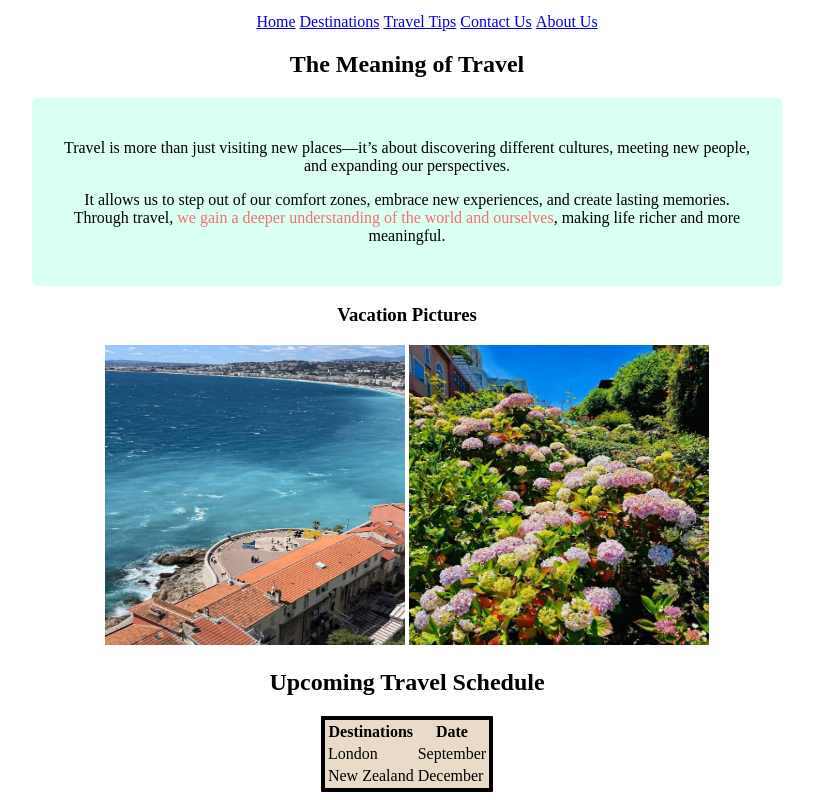
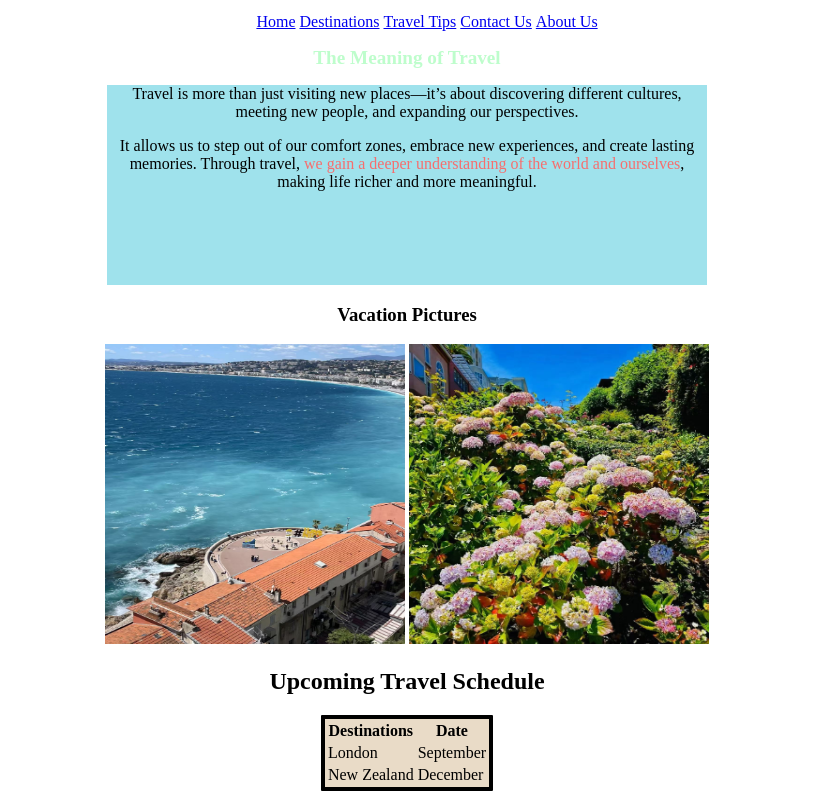
Before and after one commit to xuelinsait/xuelinsait.github.io, a plain HTML site: page index.html in a window 1280 px wide. Shown: the part 39-839 px from the top of the page, without its empty margins (233-1046 px from the left). Drawn offline with Linux system fonts and the light colour scheme.

Commit message:
first commit

```diff
--- a/index.html
+++ b/index.html
@@ -36,12 +36,10 @@
         </nav>
     </center>
     <center>
-        <h2>The Meaning of Travel</h2>
+        <h2 class="title">The Meaning of Travel</h2>
     </center>
     <center>
-        <div id="mian" style="background-color: rgb(218, 255, 243);width:700px;
-                  text-decoration:border:5px; border-color: black;
-                  fond-weight: bolder; border-radius: 5px;padding:25px;">
+        <div id="main">
             <p>
             Travel is more than just visiting new places—it’s about discovering different cultures, meeting new people,
             and
--- a/styles/styles.css
+++ b/styles/styles.css
@@ -1,6 +1,7 @@
 li.main {
     display: inline;
     color: rgb(239, 96, 68)
+    text-align: center;
 }
 
 h1 {
@@ -8,4 +9,19 @@ h1 {
     font-style: italic;
     color:aqua
     font-family:antiquewhite
+    text-align: center;
 }
+h2.title{
+    font-size: larger;
+    color: rgb(190, 253, 204);
+    text-align: center;
+}
+
+#main {
+    background-color: rgb(159, 226, 236);
+    width: 600px;
+    height: 200px;
+    font-family:'Segoe UI', Tahoma, Geneva, Verdana, sans-serif
+    font-size: small;
+    text-align: center;
+}
```
Also changed, not shown: Tips.html (+4 -4 lines), 1 other file.
